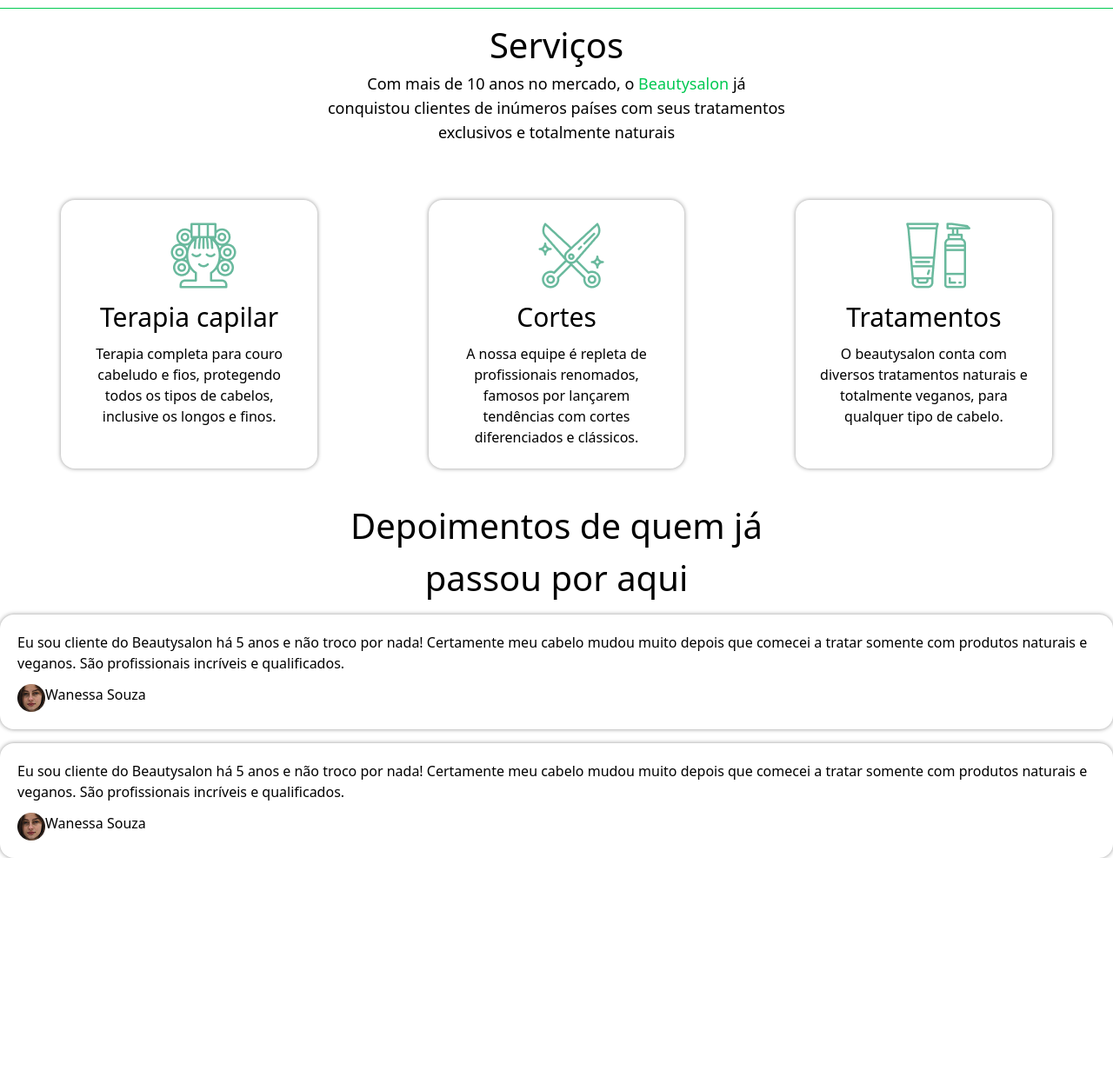
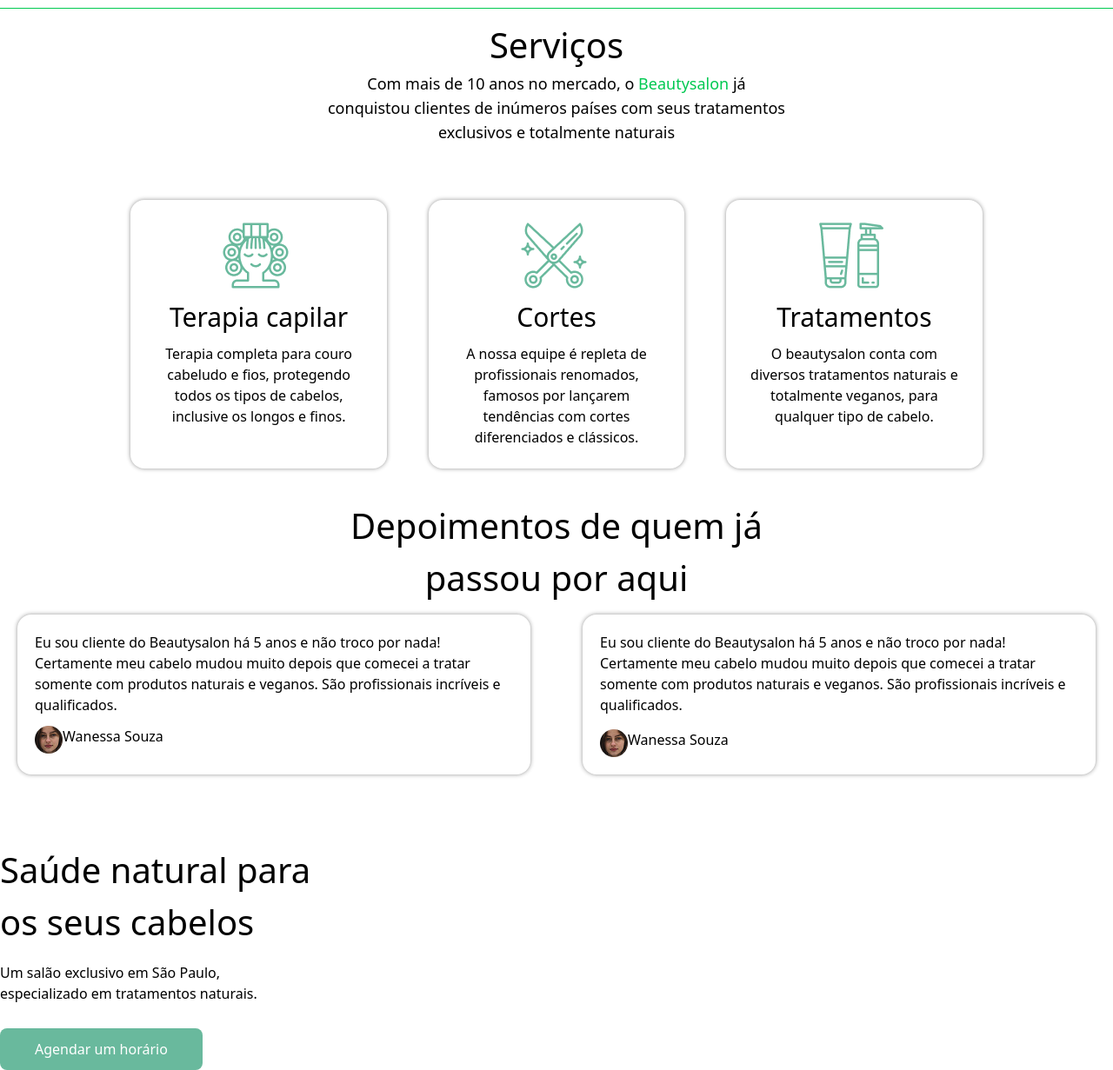
Before and after one commit to muhammadzoirov40-crypto/tayving--2, a website: page index.html in a window 1280 px wide. Shown: the part 1141-2372 px from the top of the page at 87% size. Before the commit the page ends 2128 px from the top, so only its background shows below. Drawn offline with Linux system fonts and the light colour scheme.

Commit message:
fox index html

```diff
--- a/index.html
+++ b/index.html
@@ -75,48 +75,53 @@
             tratamentos <br> exclusivos e totalmente naturais</p>
     </div>
 
-    <div class="lg:mt-10 lg:flex lg:text-center lg:gap-20 lg:justify-center text-center">
+    <div class="lg:mt-10 lg:flex lg:text-center lg:gap-10 lg:justify-center">
         <div style="box-shadow: 0px 0px 5px rgb(146, 146, 146);" class="lg:w-[23%] p-6 rounded-2xl m-6">
-            <img src="img/Icon (1).png" alt="" class="ml-25">
+            <img src="img/Icon (1).png" alt="" class="ml-25 lg:ml-20">
             <h1 class="text-[30px] my-2">Terapia capilar</h1>
             <p class="">Terapia completa para couro cabeludo e fios, protegendo todos os tipos de cabelos, inclusive os
                 longos e finos.</p>
         </div>
         <div style="box-shadow: 0px 0px 5px rgb(146, 146, 146);" class="lg:w-[23%] p-6  rounded-2xl m-6">
-            <img src="img/Icon (2).png" alt="" class="ml-25">
+            <img src="img/Icon (2).png" alt="" class="ml-25  lg:ml-20">
             <h1 class="text-[30px] my-2">Cortes</h1>
             <p class="">A nossa equipe é repleta de profissionais renomados, famosos por lançarem tendências com cortes
                 diferenciados e clássicos.</p>
         </div>
         <div style="box-shadow: 0px 0px 5px rgb(146, 146, 146);" class="lg:w-[23%] p-6  rounded-2xl  m-6 ">
-            <img src="img/Icon (3).png" alt="" class="ml-25">
+            <img src="img/Icon (3).png" alt="" class="ml-25  lg:ml-20">
             <h1 class="text-[30px] my-2">Tratamentos </h1>
             <p class="">O beautysalon conta com diversos tratamentos naturais e totalmente veganos, para qualquer tipo
                 de cabelo.</p>
         </div>
     </div>
     <h1 class="lg:text-[40px] text-[30px] mt-3 text-center">Depoimentos de quem já <br> passou por aqui</h1>
-    <div class="lg-flex lg-gap-20 lg-px-20 mt-3">
-        <div style="box-shadow: 0px 0px 5px rgb(146, 146, 146);" class="p-5 rounded-2xl mb-4">
+    <div class="lg:flex lg:gap-15 lg-px-15 mt-3 px-5">
+        <div style="box-shadow: 0px 0px 5px rgb(146, 146, 146);"
+        class="p-5 rounded-2xl">
             <p class=""> Eu sou cliente do Beautysalon há 5 anos e não troco por nada! Certamente meu cabelo mudou muito
                 depois que comecei a tratar somente com produtos naturais e veganos. São profissionais incríveis e
                 qualificados. </p>
-                <div class="flex mt-3">
+            <div class="flex mt-3 lg:mb-5">
                 <img src="./img/Img (3).png" alt="" class="">
                 <h1 class="">Wanessa Souza</h1>
             </div>
         </div>
-        <div style="box-shadow: 0px 0px 5px rgb(146, 146, 146);" aria-colcount="" class="p-5 rounded-2xl ">
+        <div style="box-shadow: 0px 0px 5px rgb(146, 146, 146);"class="p-5 rounded-2xl ">
             <p class=""> Eu sou cliente do Beautysalon há 5 anos e não troco por nada! Certamente meu cabelo mudou muito
                 depois que comecei a tratar somente com produtos naturais e veganos. São profissionais incríveis e
                 qualificados. </p>
-                <div class="flex mt-3">
+            <div class="flex pt-4 pb-0  ">
                 <img src="./img/Img (3).png" alt="" class="">
                 <h1 class="">Wanessa Souza</h1>
             </div>
         </div>
     </div>
-
+    <div class=" mt-5">
+        <h1 class="text-[30px] my-4 lg:text-[40px] lg:mt-20">Saúde natural para <br> os seus cabelos</h1>
+        <p class="">Um salão exclusivo em São Paulo, <br> especializado em tratamentos naturais.</p>
+        <button class=" px-10 py-3 rounded-lg mt-7 text-white bg-[#69B99D] ">Agendar um horário</button>
+    </div>
 </body>
 
 </html>
```
Lines whose indentation alone changed are shown as unchanged.
